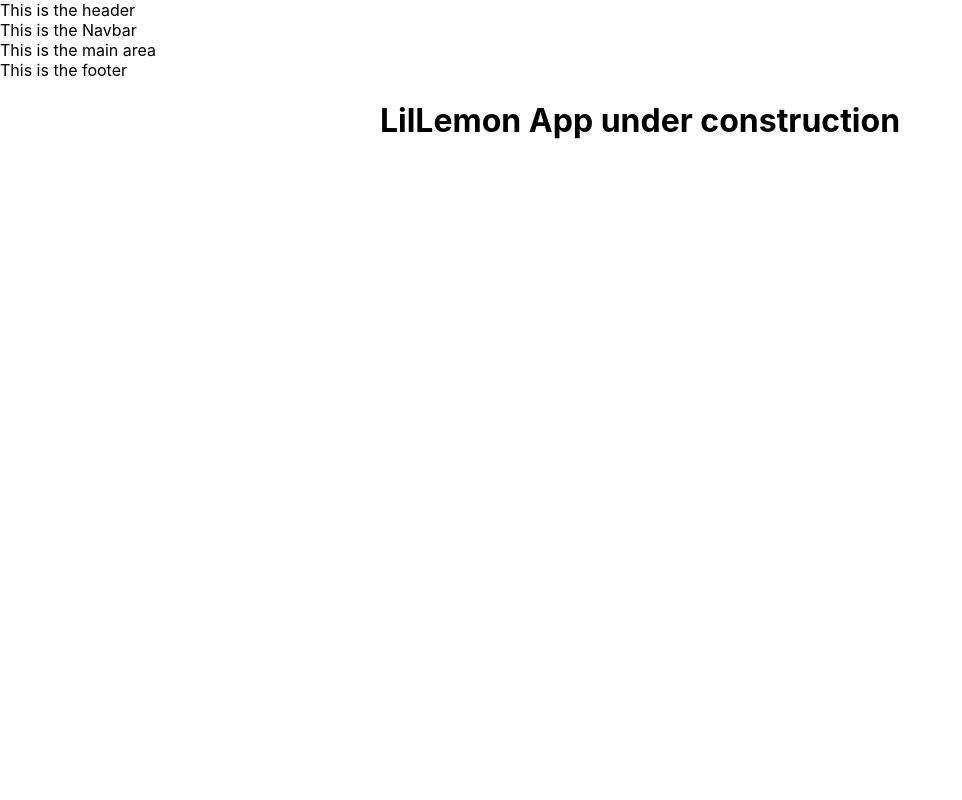
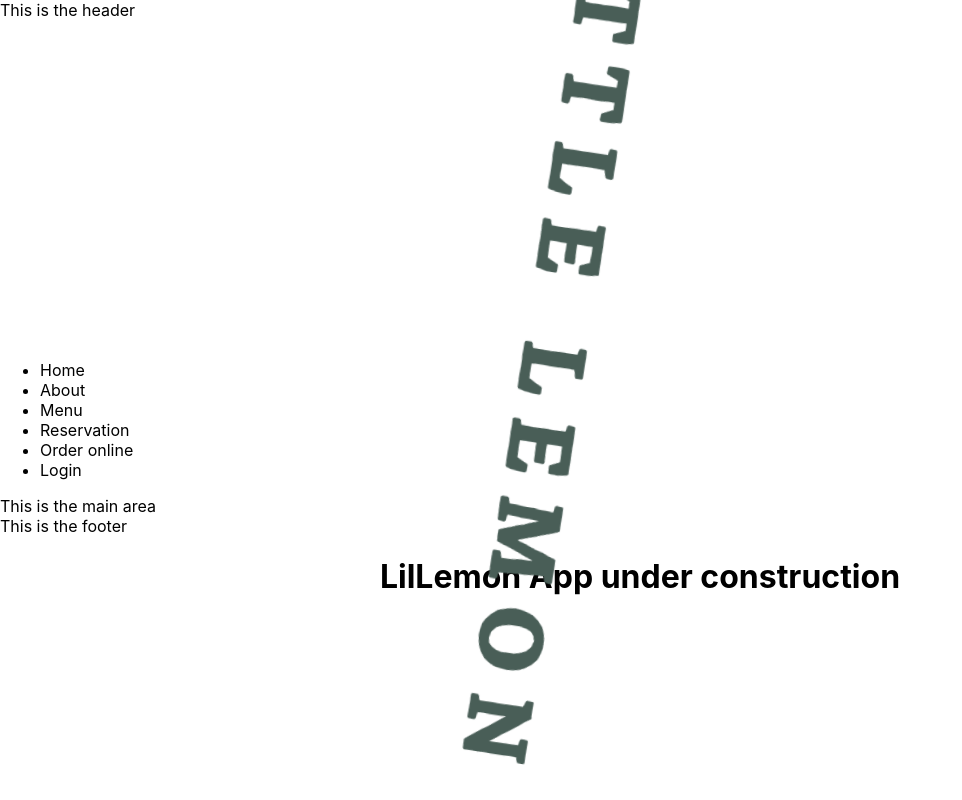
Before and after one commit to Frankenbytes/lillemon, a React (Create React App) app: page / in a window 1280 px wide. Shown: the whole page, without its empty margins (0-962 px from the left). Built offline with nearby package versions, Linux system fonts and the light colour scheme.

Commit message:
Add Logo and Nav Menu Ul

```diff
--- a/src/components/Navbar.jsx
+++ b/src/components/Navbar.jsx
@@ -3,7 +3,17 @@
 class Navbar extends Component {
     state = {  }
     render() {
-        return <nav>This is the Navbar</nav>;
+        return <nav>
+                    <img src="./Logo.svg" className="App-logo" alt="logo" />
+                    <ul>
+                        <li>Home</li>
+                        <li>About</li>
+                        <li>Menu</li>
+                        <li>Reservation</li>
+                        <li>Order online</li>
+                        <li>Login</li>
+                    </ul>
+        </nav>;
     }
 }
 
```
